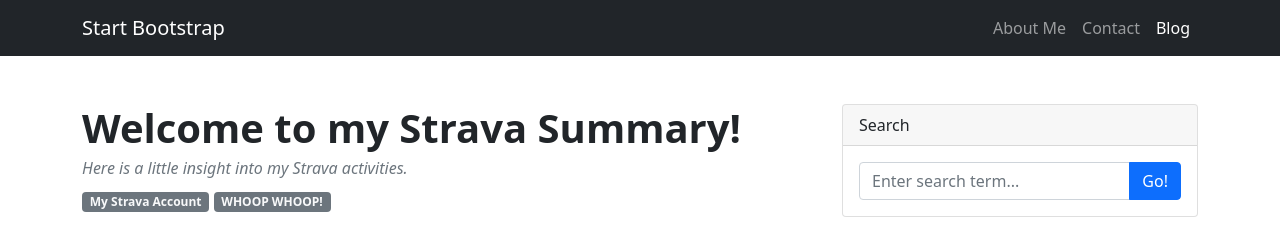
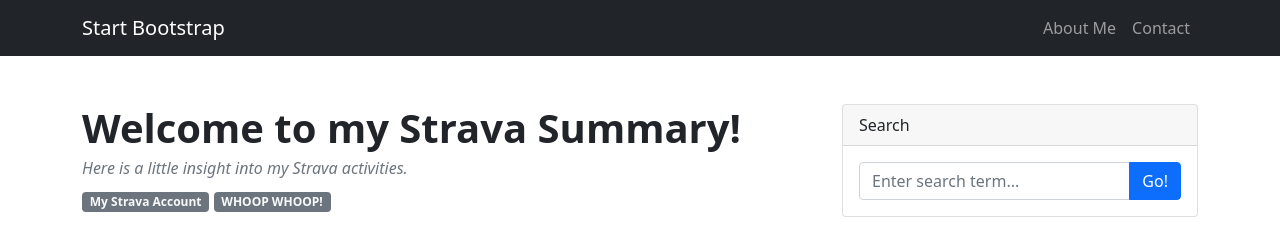
Before and after one commit to egersack/egersack.github.io, a plain HTML site: page index.html in a window 1280 px wide. Shown: the top 233 px of the page. Drawn offline with nearby package versions, Linux system fonts and the light colour scheme; grey boxes are pictures that could not be loaded.

Commit message:
Update index.html

```diff
--- a/index.html
+++ b/index.html
@@ -21,7 +21,6 @@
                     <ul class="navbar-nav ms-auto mb-2 mb-lg-0">
                         <li class="nav-item"><a class="nav-link" href="https://mitathletics.com/sports/wcrewop/roster/ella-gersack/9865">About Me</a></li>
                         <li class="nav-item"><a class="nav-link" href="egersack@mit.edu">Contact</a></li>
-                        <li class="nav-item"><a class="nav-link active" aria-current="page" href="#">Blog</a></li>
                     </ul>
                 </div>
             </div>
```
